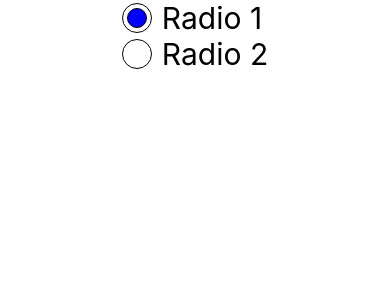
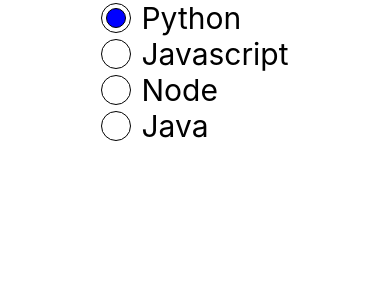
Before and after one commit to rameshbanakar/react-native, a React Native app: screen / in a window 390 px wide. Shown: the top 300 px of the page. Built offline with nearby package versions, Linux system fonts and the light colour scheme.

Commit message:
DynamicRadio

```diff
--- a/App.tsx
+++ b/App.tsx
@@ -13,6 +13,7 @@ import ClassComponent from './component/ClassComponent';
 import Responsive from './component/Responsive';
 import StyleButton from './component/StyleButton';
 import RadioButton from './component/RadioButton';
+import DynamicRadio from './component/DynamicRadio';
 
 function App(): React.JSX.Element {
   const hello=()=>{
@@ -32,7 +33,8 @@ function App(): React.JSX.Element {
       {/* <ClassComponent/> */}
       {/* <Responsive/> */}
       {/* <StyleButton/> */}
-      <RadioButton/>
+      {/* <RadioButton/> */}
+      <DynamicRadio/>
     </View>
   );
 }
--- /dev/null
+++ b/component/DynamicRadio.js
@@ -0,0 +1,55 @@
+import React, {useState} from 'react';
+import {View, Text, StyleSheet, TouchableOpacity} from 'react-native';
+function DynamicRadio() {
+  const skills = [
+    {id: 1, name: 'Python'},
+    {id: 2, name: 'Javascript'},
+    {id: 3, name: 'Node'},
+    {id: 4, name: 'Java'},
+  ];
+  const [selectedRadio, setSelectedRadio] = useState("Python");
+  return (
+    <View style={styles.main}>
+      {skills.map((item) => (
+        <TouchableOpacity onPress={() => setSelectedRadio(item.name)} key={item.id}>
+          <View style={styles.radioAndText}>
+            <View style={styles.radio}>
+              {selectedRadio === item.name ? <View style={styles.Select}></View> : null}
+            </View>
+            <Text style={styles.radioText}>{item.name}</Text>
+          </View>
+        </TouchableOpacity>
+      ))}
+    </View>
+  );
+}
+const styles = StyleSheet.create({
+  main: {
+    margin: 'auto',
+  },
+  radioText: {
+    fontSize: 30,
+  },
+  radioAndText: {
+    flexDirection: 'row',
+    alignItems: 'center',
+  },
+  radio: {
+    height: 30,
+    width: 30,
+    borderColor: 'black',
+    borderWidth: 1,
+    borderRadius: 15,
+    marginRight: 10,
+  },
+  Select: {
+    height: 20,
+    width: 20,
+    borderWidth: 1,
+    borderRadius: 15,
+    margin: 'auto',
+    backgroundColor: 'blue',
+  },
+});
+
+export default DynamicRadio;
```
